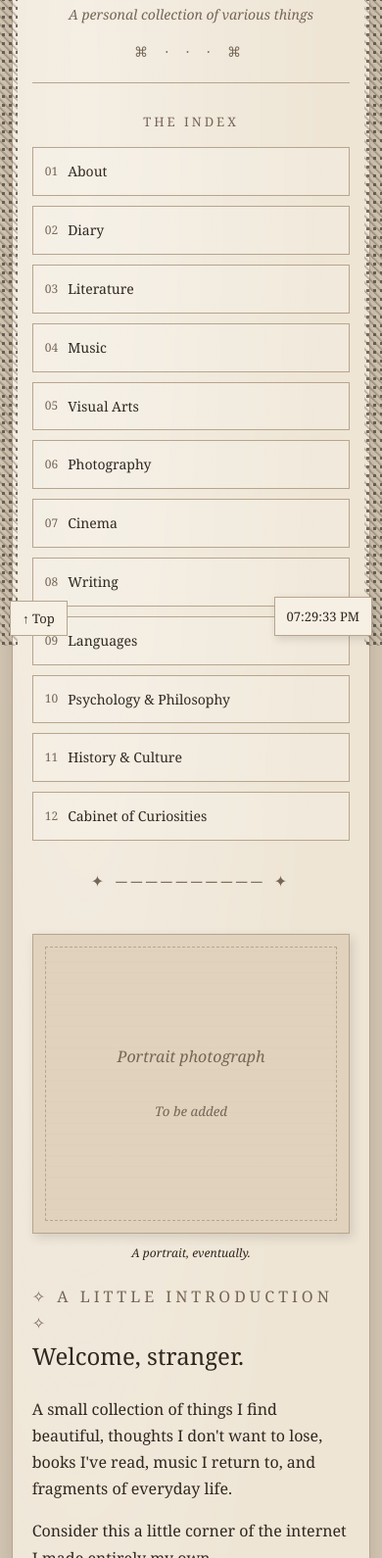
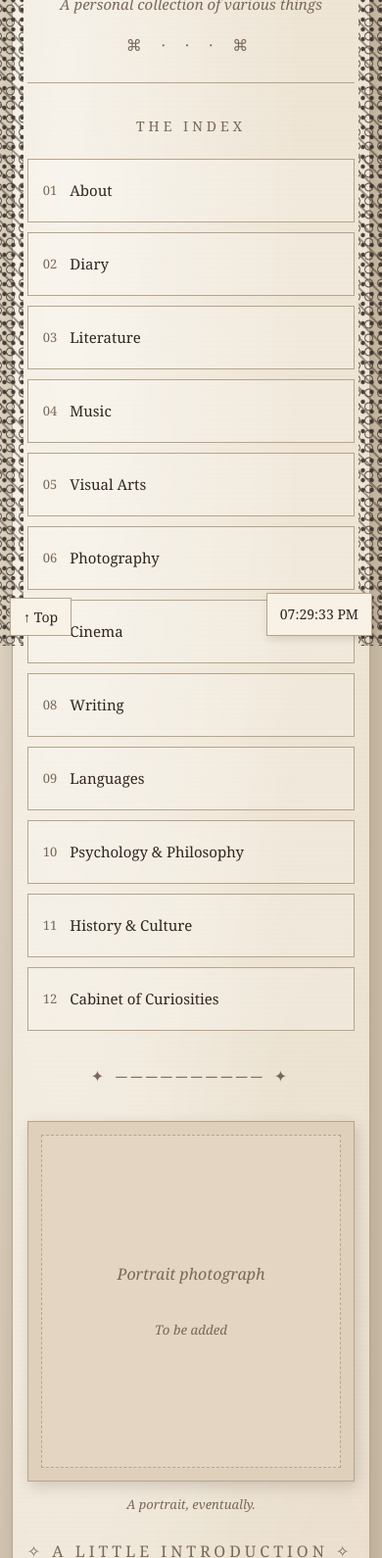
Before and after one commit to karlylefrost1409-bot/personal-website-archive-, a plain HTML site: page index.html in a window 390 px wide. Shown: the part 185-1775 px from the top of the page at 98% size. Drawn offline with Linux system fonts and the light colour scheme.

Commit message:
Refactor styles and layout in index.html
Updated various styles and layout properties in index.html for improved design and responsiveness.

```diff
--- a/index.html
+++ b/index.html
@@ -3,17 +3,18 @@
 <head>
 <meta charset="UTF-8">
 <meta name="viewport" content="width=device-width, initial-scale=1.0">
+<meta name="theme-color" content="#e9dfce">
 <title>Umida Xolmirzayeva</title>
 
 <style>
-/* ===== GENERAL ===== */
 :root {
   --paper: #eee5d5;
-  --paper-light: #f6efe4;
-  --ink: #302820;
-  --muted: #766656;
-  --border: #b7a58e;
-  --accent: #755c4a;
+  --light: #f8f1e6;
+  --dark-paper: #ded0ba;
+  --ink: #30251f;
+  --muted: #796858;
+  --border: #b6a48d;
+  --lace: #29221e;
 }
 
 * {
@@ -26,11 +27,15 @@ html {
 
 body {
   margin: 0;
-  background: #d6c9b5;
   color: var(--ink);
   font-family: Georgia, "Times New Roman", serif;
-  line-height: 1.7;
+  line-height: 1.75;
+  background:
+    radial-gradient(ellipse at 20% 20%, #eee4d4, transparent 55%),
+    #cfc0aa;
 }
+
+/* LACE-INSPIRED EDGES */
 
 body::before,
 body::after {
@@ -38,141 +43,143 @@ body::after {
   position: fixed;
   top: 0;
   bottom: 0;
-  width: 18px;
+  width: 24px;
   z-index: 10;
   pointer-events: none;
-  opacity: 0.65;
+  opacity: .85;
   background:
-    radial-gradient(circle, #302820 1.4px, transparent 2px)
-    0 0 / 7px 9px,
-    repeating-linear-gradient(
-      45deg,
-      transparent 0px,
-      transparent 3px,
-      rgba(48,40,32,0.5) 4px,
-      transparent 6px
-    );
+    radial-gradient(circle, #29221e 1.5px, transparent 2.8px)
+    0 0 / 9px 10px,
+    radial-gradient(circle, transparent 3px, #40352c 3.8px,
+    transparent 5px) 4px 5px / 13px 14px,
+    repeating-linear-gradient(45deg,
+    transparent 0 5px, rgba(41,34,30,.5) 6px 7px,
+    transparent 8px 12px);
 }
 
-body::before {
-  left: 0;
-}
-
-body::after {
-  right: 0;
-}
+body::before { left: 0; }
+body::after { right: 0; }
 
 a {
-  color: var(--ink);
+  color: inherit;
   text-decoration: none;
 }
 
 button {
   font-family: inherit;
-  color: var(--ink);
+  color: inherit;
   cursor: pointer;
 }
+
+/* MAIN PAPER */
 
 .page {
   max-width: 1050px;
   width: 92%;
   margin: 35px auto;
   padding: 35px;
+  position: relative;
   background:
-    radial-gradient(
-      ellipse at 20% 10%,
-      rgba(255,255,255,0.35),
-      transparent 60%
-    ),
+    radial-gradient(ellipse at 15% 12%,
+    rgba(255,255,255,.5), transparent 55%),
+    radial-gradient(ellipse at 90% 85%,
+    rgba(177,145,108,.09), transparent 50%),
+    repeating-linear-gradient(0deg,
+    rgba(105,80,55,.025) 0px,
+    transparent 1px, transparent 5px),
     var(--paper);
   border: 1px solid var(--border);
-  box-shadow: 0 8px 30px rgba(48,40,32,0.18);
-  position: relative;
+  box-shadow: 0 8px 30px rgba(48,40,32,.2);
 }
 
-/* ===== HEADER ===== */
+/* HEADER */
+
 .site-header {
   text-align: center;
   border-bottom: 1px solid var(--border);
-  padding-bottom: 20px;
+  padding-bottom: 24px;
 }
 
 .header-ornament {
   color: var(--muted);
-  letter-spacing: 7px;
-  font-size: 14px;
+  letter-spacing: 8px;
+  font-size: 16px;
 }
 
 .site-header h1 {
   font-size: clamp(30px, 6vw, 48px);
   font-weight: normal;
-  letter-spacing: 2px;
-  margin: 12px 0 0;
+  letter-spacing: 3px;
+  line-height: 1.35;
+  margin: 16px 0 5px;
 }
 
 .subtitle {
   font-style: italic;
   color: var(--muted);
-  font-size: 14px;
+  font-size: 15px;
 }
 
-/* ===== INDEX NAVIGATION ===== */
+/* INDEX */
+
 .index-section {
-  margin: 28px 0;
+  margin: 32px 0;
 }
 
 .index-heading {
   text-align: center;
-  font-size: 13px;
-  letter-spacing: 3px;
+  font-size: 14px;
+  letter-spacing: 4px;
   color: var(--muted);
-  margin-bottom: 15px;
+  margin-bottom: 20px;
 }
 
 .index-grid {
   display: grid;
   grid-template-columns: repeat(3, 1fr);
-  gap: 10px;
+  gap: 12px;
 }
 
 .index-item {
   display: flex;
   align-items: center;
-  gap: 10px;
-  padding: 12px;
+  gap: 13px;
+  padding: 15px;
+  min-height: 65px;
   border: 1px solid var(--border);
-  background: rgba(255,255,255,0.15);
-  transition: 0.3s;
+  background: rgba(255,255,255,.17);
+  transition: background .3s, transform .3s;
 }
 
 .index-item:hover {
-  background: rgba(255,255,255,0.55);
+  background: rgba(255,255,255,.55);
   transform: translateY(-2px);
 }
 
 .index-number {
-  font-size: 12px;
+  font-size: 13px;
   color: var(--muted);
 }
 
 .index-label {
-  font-size: 14px;
+  font-size: 15px;
 }
 
-/* ===== HOMEPAGE ===== */
+/* INTRODUCTION */
+
 .home-introduction {
   display: grid;
-  grid-template-columns: 0.85fr 1.15fr;
+  grid-template-columns: .85fr 1.15fr;
   gap: 35px;
   align-items: center;
-  margin: 40px 0;
+  margin: 45px 0;
 }
 
 .portrait-frame {
-  background: #e0d2bd;
-  padding: 12px;
+  background: var(--dark-paper);
+  padding: 13px;
   border: 1px solid var(--border);
-  box-shadow: 3px 4px 10px rgba(48,40,32,0.15);
+  box-shadow: 3px 5px 14px rgba(48,40,32,.17);
 }
 
 .portrait-placeholder {
@@ -182,13 +189,7 @@ button {
   justify-content: center;
   text-align: center;
   border: 1px dashed var(--border);
-  background:
-    repeating-linear-gradient(
-      0deg,
-      transparent,
-      transparent 10px,
-      rgba(100,80,60,0.03) 11px
-    );
+  background: #e3d5c1;
   padding: 20px;
   color: var(--muted);
   font-style: italic;
@@ -196,19 +197,20 @@ button {
 
 .portrait-caption {
   text-align: center;
-  font-size: 12px;
-  margin-top: 10px;
+  font-size: 13px;
+  margin-top: 12px;
   font-style: italic;
+  color: var(--muted);
 }
 
 .intro-text h2 {
-  font-size: 28px;
+  font-size: 32px;
   font-weight: normal;
-  margin-top: 0;
+  margin-top: 10px;
 }
 
 .intro-text p {
-  font-size: 16px;
+  font-size: 17px;
 }
 
 .small-ornament {
@@ -216,9 +218,10 @@ button {
   letter-spacing: 4px;
 }
 
-/* ===== ENVELOPE ===== */
+/* LETTER */
+
 .envelope-section {
-  margin: 35px auto;
+  margin: 40px auto;
   text-align: center;
 }
 
@@ -226,17 +229,21 @@ button {
   max-width: 600px;
   margin: auto;
   border: 1px solid var(--border);
-  background: #e3d4c0;
-  padding: 25px;
-  box-shadow: 2px 4px 12px rgba(48,40,32,0.12);
+  background:
+    linear-gradient(135deg,
+    rgba(255,255,255,.2), transparent),
+    #e2d2bd;
+  padding: 32px;
+  box-shadow: 2px 5px 14px rgba(48,40,32,.13);
 }
 
 .envelope-button {
   border: 1px solid var(--border);
-  background: var(--paper-light);
-  padding: 13px 20px;
+  background: var(--light);
+  padding: 14px 24px;
   letter-spacing: 1px;
-  transition: 0.3s;
+  font-size: 15px;
+  transition: .3s;
 }
 
 .envelope-button:hover {
@@ -248,58 +255,60 @@ button {
   text-align: left;
   margin-top: 25px;
   padding: 22px;
-  background: var(--paper-light);
+  background: var(--light);
   border: 1px dashed var(--border);
 }
 
 .letter-content.open {
   display: block;
-  animation: fadeIn 0.6s ease;
+  animation: fadeIn .6s ease;
 }
 
-/* ===== QUOTATION ===== */
+/* QUOTATIONS */
+
 .quote-card {
   text-align: center;
-  padding: 25px;
-  margin: 35px 0;
+  padding: 32px 20px;
+  margin: 40px 0;
   border-top: 1px solid var(--border);
   border-bottom: 1px solid var(--border);
 }
 
 .quote-text {
   font-style: italic;
-  font-size: 19px;
+  font-size: 23px;
 }
 
 .quote-author {
   color: var(--muted);
-  font-size: 13px;
+  font-size: 15px;
   margin-top: 10px;
 }
 
 .quote-button {
   background: transparent;
   border: 1px solid var(--border);
-  padding: 8px 14px;
+  padding: 10px 18px;
   margin-top: 15px;
-  transition: 0.3s;
+  transition: .3s;
 }
 
 .quote-button:hover {
-  background: rgba(255,255,255,0.4);
+  background: rgba(255,255,255,.4);
 }
 
-/* ===== SECRET ===== */
+/* HIDDEN DETAIL */
+
 .secret-section {
   text-align: center;
-  margin: 30px 0;
+  margin: 35px 0;
 }
 
 .secret-button {
   border: none;
   background: transparent;
-  font-size: 22px;
-  padding: 10px;
+  font-size: 25px;
+  padding: 12px;
   color: var(--muted);
 }
 
@@ -311,28 +320,31 @@ button {
 
 .secret-content.visible {
   display: block;
-  animation: fadeIn 0.5s ease;
+  animation: fadeIn .5s ease;
 }
 
-/* ===== FOOTER ===== */
+/* FOOTER */
+
 .site-footer {
   text-align: center;
   border-top: 1px solid var(--border);
-  padding-top: 20px;
-  font-size: 13px;
+  padding-top: 25px;
+  font-size: 14px;
   color: var(--muted);
 }
+
+/* CLOCK */
 
 .clock {
   position: fixed;
   bottom: 18px;
   right: 25px;
-  background: var(--paper-light);
+  background: var(--light);
   border: 1px solid var(--border);
-  padding: 8px 12px;
-  font-size: 13px;
+  padding: 9px 13px;
+  font-size: 14px;
   z-index: 11;
-  box-shadow: 2px 3px 8px rgba(48,40,32,0.15);
+  box-shadow: 2px 3px 8px rgba(48,40,32,.15);
 }
 
 .top-button {
@@ -340,13 +352,14 @@ button {
   bottom: 18px;
   left: 25px;
   border: 1px solid var(--border);
-  background: var(--paper-light);
-  padding: 8px 12px;
+  background: var(--light);
+  padding: 9px 13px;
   z-index: 11;
-  font-size: 13px;
+  font-size: 14px;
 }
 
-/* ===== ANIMATIONS ===== */
+/* ANIMATION */
+
 @keyframes fadeIn {
   from {
     opacity: 0;
@@ -358,29 +371,36 @@ button {
   }
 }
 
-/* ===== MOBILE ===== */
+/* MOBILE */
+
 @media (max-width: 700px) {
   .page {
     width: 94%;
-    padding: 20px;
+    padding: 24px 20px;
     margin: 15px auto;
   }
 
   .index-grid {
     grid-template-columns: repeat(2, 1fr);
+    gap: 10px;
   }
 
   .home-introduction {
     grid-template-columns: 1fr;
-    gap: 20px;
+    gap: 22px;
+    margin: 32px 0;
   }
 
   .portrait-placeholder {
-    min-height: 280px;
+    min-height: 340px;
   }
 
   .intro-text h2 {
-    font-size: 24px;
+    font-size: 27px;
+  }
+
+  .intro-text p {
+    font-size: 16px;
   }
 
   .clock {
@@ -395,8 +415,24 @@ button {
 }
 
 @media (max-width: 400px) {
+  .page {
+    padding: 20px 15px;
+  }
+
   .index-grid {
     grid-template-columns: 1fr;
+  }
+
+  .site-header h1 {
+    font-size: 30px;
+  }
+
+  .envelope {
+    padding: 22px 16px;
+  }
+
+  .quote-text {
+    font-size: 20px;
   }
 }
 </style>
@@ -413,10 +449,8 @@ button {
   <div class="header-ornament">⌘ · · · ⌘</div>
 </header>
 
-<!-- ===== NAVIGATION ===== -->
 <nav class="index-section" aria-label="Main navigation">
   <div class="index-heading">THE INDEX</div>
-
   <div class="index-grid">
 
     <a class="index-item" href="about.html">
@@ -486,7 +520,6 @@ button {
   ✦ ────────── ✦
 </div>
 
-<!-- ===== HOMEPAGE INTRODUCTION ===== -->
 <main>
 
 <section class="home-introduction">
@@ -507,7 +540,6 @@ button {
 
   <div class="intro-text">
     <div class="small-ornament">✧ A LITTLE INTRODUCTION ✧</div>
-
     <h2>Welcome, stranger.</h2>
 
     <p>
@@ -526,19 +558,13 @@ button {
 
 </section>
 
-<!-- ===== ENVELOPE ===== -->
 <section class="envelope-section">
-
   <div class="envelope">
 
     <div class="small-ornament">A LETTER LEFT HERE</div>
+    <p>There appears to be something inside.</p>
 
-    <p>
-      There appears to be something inside.
-    </p>
-
-    <button
-      class="envelope-button"
+    <button class="envelope-button"
       id="letterButton"
       aria-expanded="false"
       aria-controls="letterContent">
@@ -546,7 +572,6 @@ button {
     </button>
 
     <div class="letter-content" id="letterContent">
-
       <h3>Dear visitor,</h3>
 
       <p>
@@ -564,21 +589,14 @@ button {
         various corners of the internet.
       </p>
 
-      <p>
-        Feel free to wander around.
-      </p>
-
+      <p>Feel free to wander around.</p>
       <p>Yours sincerely,<br>Umida</p>
-
     </div>
 
   </div>
-
 </section>
 
-<!-- ===== RANDOM QUOTE ===== -->
 <section class="quote-card">
-
   <div class="small-ornament">A RANDOM THOUGHT</div>
 
   <blockquote class="quote-text" id="quoteText">
@@ -592,14 +610,10 @@ button {
   <button class="quote-button" id="quoteButton">
     Another quotation
   </button>
-
 </section>
 
-<!-- ===== HIDDEN FACT ===== -->
 <section class="secret-section">
-
-  <button
-    class="secret-button"
+  <button class="secret-button"
     id="secretButton"
     aria-expanded="false"
     aria-controls="secretContent"
@@ -610,7 +624,6 @@ button {
   <div class="secret-content" id="secretContent">
     A tiny secret, hidden in plain sight.
   </div>
-
 </section>
 
 </main>
@@ -623,18 +636,17 @@ button {
 
 </div>
 
-<!-- ===== CLOCK ===== -->
 <div class="clock" id="clock" aria-label="Current time">
   00:00:00
 </div>
 
-<!-- ===== BACK TO TOP ===== -->
 <button class="top-button" id="topButton">
   ↑ Top
 </button>
 
 <script>
-/* ===== LETTER ===== */
+/* LETTER */
+
 const letterButton = document.getElementById("letterButton");
 const letterContent = document.getElementById("letterContent");
 
@@ -648,7 +660,8 @@ letterButton.addEventListener("click", function() {
   letterButton.setAttribute("aria-expanded", isOpen);
 });
 
-/* ===== QUOTATIONS ===== */
+/* QUOTATIONS */
+
 const quotations = [
   {
     text: "The world is full of interesting things.",
@@ -679,7 +692,8 @@ quoteButton.addEventListener("click", function() {
   quoteAuthor.textContent = "— " + quote.author;
 });
 
-/* ===== SECRET ===== */
+/* HIDDEN FACT */
+
 const secretButton = document.getElementById("secretButton");
 const secretContent = document.getElementById("secretContent");
 
@@ -688,7 +702,8 @@ secretButton.addEventListener("click", function() {
   secretButton.setAttribute("aria-expanded", isVisible);
 });
 
-/* ===== CLOCK ===== */
+/* CLOCK */
+
 function updateClock() {
   const now = new Date();
 
@@ -704,7 +719,8 @@ function updateClock() {
 updateClock();
 setInterval(updateClock, 1000);
 
-/* ===== BACK TO TOP ===== */
+/* BACK TO TOP */
+
 document.getElementById("topButton").addEventListener("click", function() {
   window.scrollTo({
     top: 0,
@@ -714,4 +730,4 @@ document.getElementById("topButton").addEventListener("click", function() {
 </script>
 
 </body>
-  </html>
+                               </html>
```
